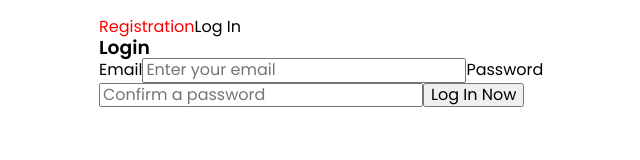
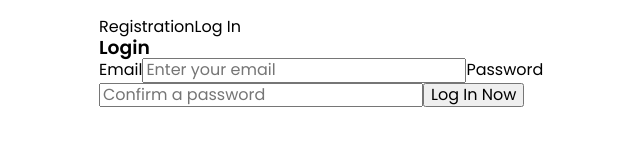
Before and after one commit to Go088/task-manager, a React (Vite) app: page /auth/1 in a window 1280 px wide. Shown: the top 160 px of the page, without its empty margins (173-813 px from the left). Built offline with nearby package versions, Linux system fonts and the light colour scheme.

Commit message:
Route home/:boardName to App

```diff
--- a/src/components/App/App.jsx
+++ b/src/components/App/App.jsx
@@ -1,6 +1,8 @@
 import { Suspense, lazy, useEffect } from "react";
 import { Route, Routes } from "react-router-dom";
 import Layout from "../Layout/Layout";
+import ScreenPage from "../ScreenPage/ScreenPage";
+
 
 const WelcomePage = lazy(() => import("../../pages/WelcomePage/WelcomePage"));
 const AuthPage = lazy(() => import("../../pages/AuthPage/AuthPage"));
@@ -18,6 +20,7 @@ const App = () => {
           <Route path="/welcome" element={<WelcomePage />} />
           <Route path="/auth/:id" element={<AuthPage />} />
           <Route path="/home" element={<HomePage />} />
+          <Route path="/home/:boardName" element={<ScreenPage />} />
         </Routes>
       </Suspense>
     </Layout>
--- a/src/components/Auth/Auth.jsx
+++ b/src/components/Auth/Auth.jsx
@@ -10,7 +10,7 @@ const Auth = () => {
   const [register, setRegister] = useState(id === "register");
 
   return (
-    <div>
+    <div className={css.links}>
       <br />
       <Link
         to="/auth/register"
--- a/src/components/Auth/Auth.module.css
+++ b/src/components/Auth/Auth.module.css
@@ -1,7 +1,7 @@
 .activeLink {
-    color: #fff;
+    color: #000;
 }
 
 .link {
-    color: red;
+    color: #000;
 }
--- /dev/null
+++ b/src/components/AuthLinks/AuthLinks.module.css
@@ -0,0 +1,7 @@
+.activeLink {
+    color: #fff;
+}
+
+.link {
+    color: red;
+}
--- a/src/components/Welcome/Welcome.jsx
+++ b/src/components/Welcome/Welcome.jsx
@@ -1,5 +1,4 @@
 import { Link } from "react-router-dom";
-import Container from "../Container/Container";
 import Icon from "../Icon/Icon";
 import css from "./Welcome.module.css";
 
@@ -8,7 +7,7 @@ import css from "./Welcome.module.css";
 
 const Welcome = () => {
   return (
-    <Container>
+    <div>
       {/* <img
         srcSet={`${WelcomeIcon} 124w, ${WelcomeIconRetina} 248w`}
         src={`${WelcomeIcon}`}
@@ -53,7 +52,7 @@ const Welcome = () => {
           <button type="submit">Log in</button>
         </Link>
       </ul>
-    </Container>
+    </div>
   );
 };
 
```
Also changed, not shown: src/redux/features/auth/operations.js (line endings or trailing spaces).
